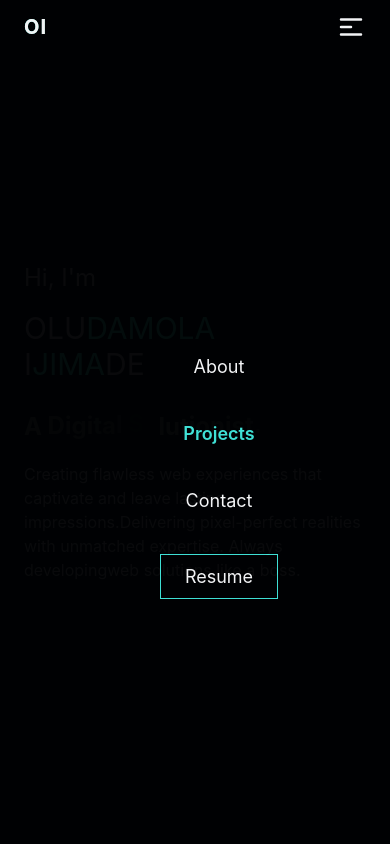
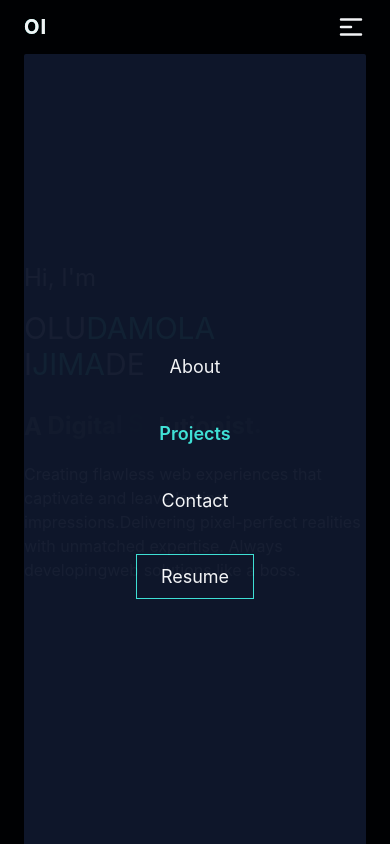
Before and after one commit to Kaddesh/my-portfolio, a React (Create React App) app: page / in a window 390 px wide. Both pictures are taken after a click on the button 351 px from the left and 27 px from the top of the page. Shown: the top 844 px of the page. Built offline with nearby package versions, Linux system fonts and the light colour scheme.

Commit message:
fixed nav overflow

```diff
--- a/src/components/header.jsx
+++ b/src/components/header.jsx
@@ -82,7 +82,7 @@ const Header = () => {
 
       {/* Mobile Navigation */}
       {navVisible && (
-        <nav className="md:hidden flex flex-col w-screen h-screen items-center justify-center gap-10 py-4 bg-black">
+        <nav className="md:hidden flex flex-col w-full h-screen items-center justify-center gap-10 py-4 bg-slate-900 rounded-sm opacity-100">
           {sections.map(({ id, label }) => (
             <a
               key={id}
```
